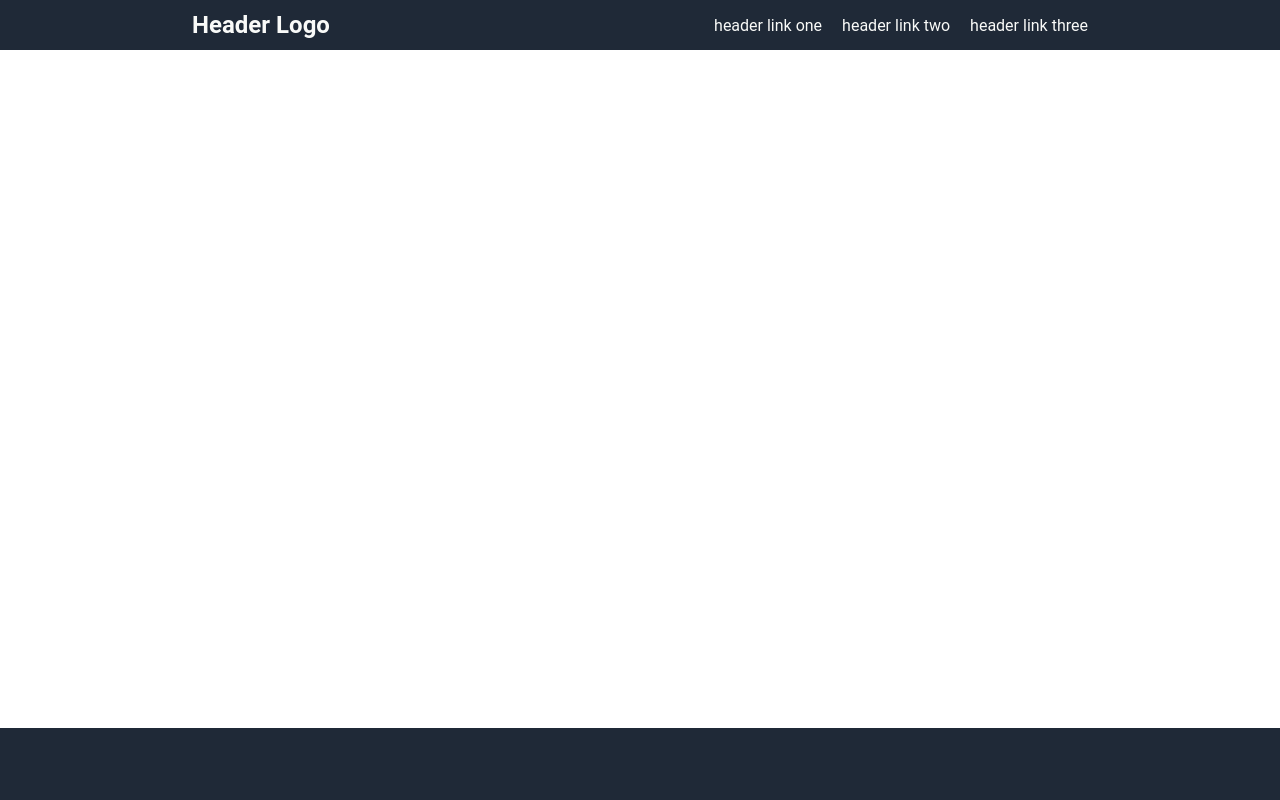
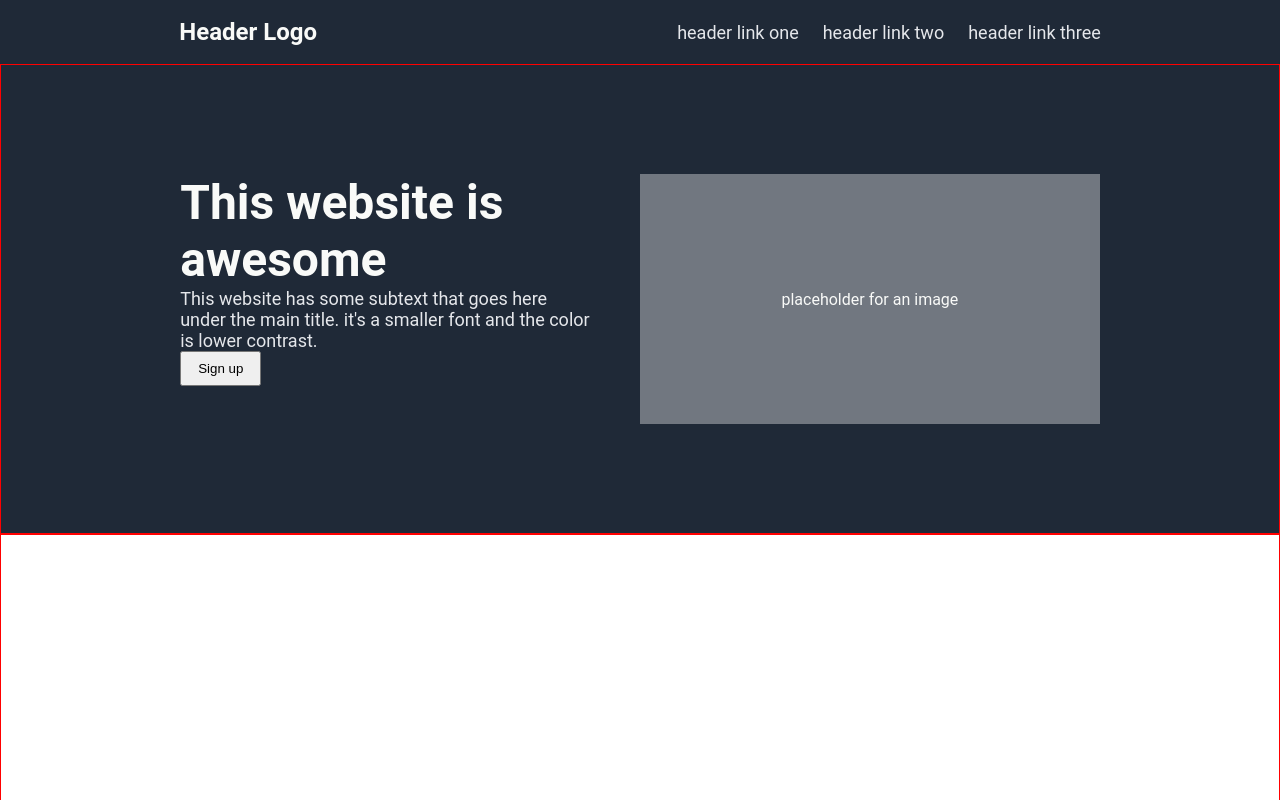
Before and after one commit to gw-co/odin-landing-page, a plain HTML site: page index.html in a window 1280 px wide. Shown: the top 800 px of the page. Drawn offline with Linux system fonts and the light colour scheme.

Commit message:
setting up hero box.

```diff
--- a/index.html
+++ b/index.html
@@ -17,8 +17,20 @@
             </div>
         </div>
     </div>
-    <div class="content"></div>
-    <div class="footer"></div>
+    <div class="content">
+        <div class="content-box hero">
+            <div class="hero-box">
+                <h1 class="hero-heading">This website is awesome</h1>
+                <p class="hero-paragraph">This website has some subtext that goes here under the main title. it's a smaller font and the color is lower contrast.</p>
+                <button class="signup-button">Sign up</button>
+            </div>
+            <div class="image-holder">placeholder for an image</div>
+        </div>
+        <div class="content-box info"></div>
+        <div class="content-box quote"></div>
+        <div class="content-box contact"></div>
+    </div>
+    <div class="footer">Copyright c The Copyright Holder 2023</div>
 
 </body>
 </html>
--- a/style.css
+++ b/style.css
@@ -10,12 +10,12 @@ body{
 
 .header{
     background-color: #1f2937;
-    height: 50px;
+    height: 64px;
     display: flex;
 
     .header-container{
         color: #f9faf8;
-        width: 70%;
+        width: 72%;
         margin: 0 auto;
         /* border: 1px solid red; */
         display: flex;
@@ -31,25 +31,104 @@ body{
         }
 
         .header-links{
+            /* border: 1px solid red; */
             margin-left: auto;
             display: flex;
-            gap: 20px;
+            gap: 24px;
             overflow: hidden;
         }
         .header-links a{
-            color: #f9faf8;
+            color: #e5e7eb;
+            font-size: 18px;
             text-decoration: none;
             flex: 0 0 auto;
         }
     }
+    flex: 0 0 auto;
 }
 
 .content{
     flex: 1 0 auto;
+    display: flex;
+    flex-direction: column;
+    align-items: stretch;
 
+    .content-box{
+        /* height: 350px; */
+        box-sizing: border-box;
+        padding: 100px 14%;
+        /* padding-left: 14%;
+        padding-right: 14%; */
+
+        flex: 1 0 auto;
+        border: 1px solid red;
+    }
+
+    .info{
+        height: 400px;
+    }
+
+    .hero {
+        min-height: 470px;
+        border: 1px solid red;
+        background-color: #1f2937;
+
+        flex: 1 0 auto;
+        display: flex;
+        align-items: center;
+        flex-wrap: wrap;
+        gap: 50px;
+        justify-content: space-between;
+
+        .hero-box{
+            width: 400px;
+            height: 250px;
+            flex: 1 1 auto;
+            display: flex;
+            flex-direction: column;
+            align-items: flex-start;
+            /* justify-content: space-between; */
+            color: #f9faf8;
+
+            .hero-heading{
+                margin: 0;
+                font-size: 48px;
+                font-weight: extra-bold;
+            }
+
+            .hero-paragraph{
+                color: #e5e7eb;
+                font-size: 18px;
+                margin: 0;
+            }
+
+            .signup-button{
+                padding: 8px 16px;
+            }
+        }
+
+        .image-holder{
+            flex: 1 1 auto;
+            width: 450px;
+            height: 250px;
+            background-color: #ffffff5d;
+            color: #f9faf8;
+            display: flex;
+            align-items: center;
+            justify-content: center;
+        }
+    }
+    /* .hero *{
+        border: 1px solid red;
+    } */
 }
 
 .footer{
+    background-color: #1f2937;
+    color: #f9faf8;
+    flex: 0 0 auto;
     height: 72px;
-    background-color: #1f2937;
+    display: flex;
+    align-items: center;
+    justify-content: center;
 }
```
